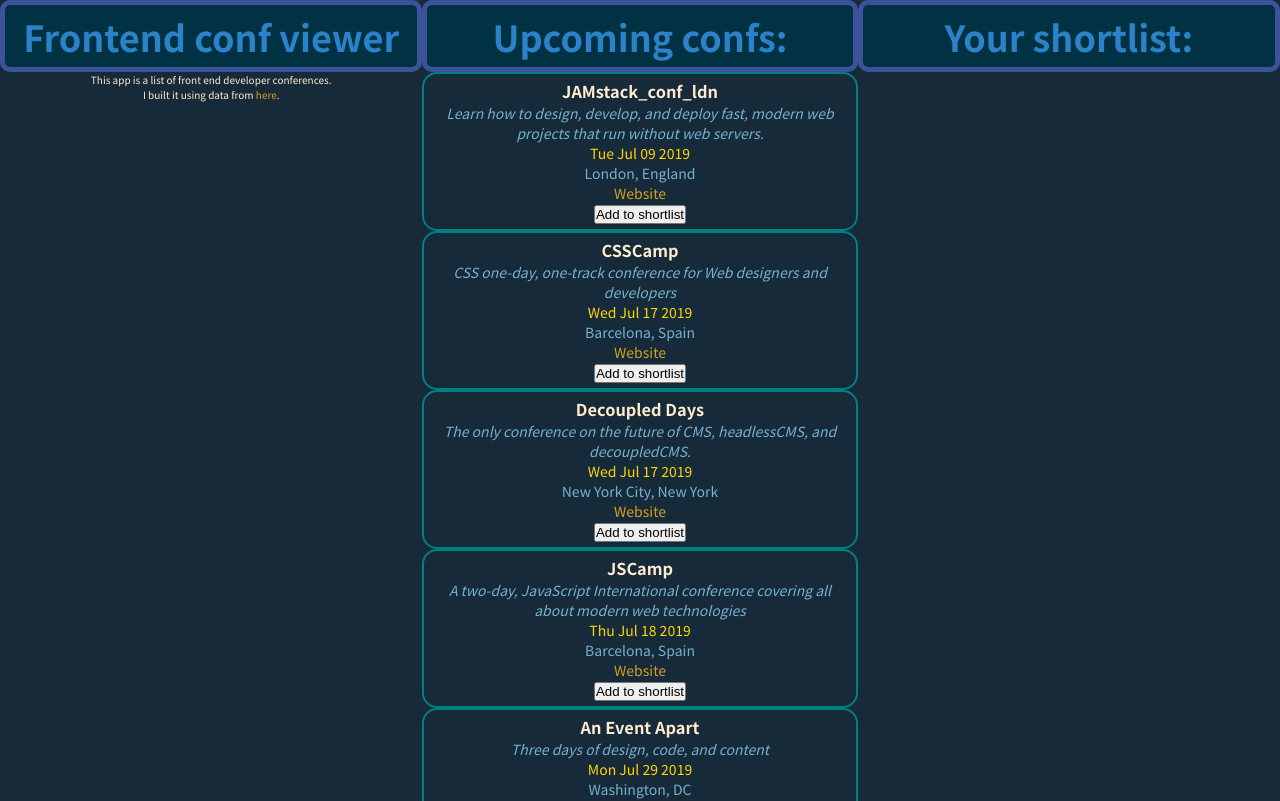
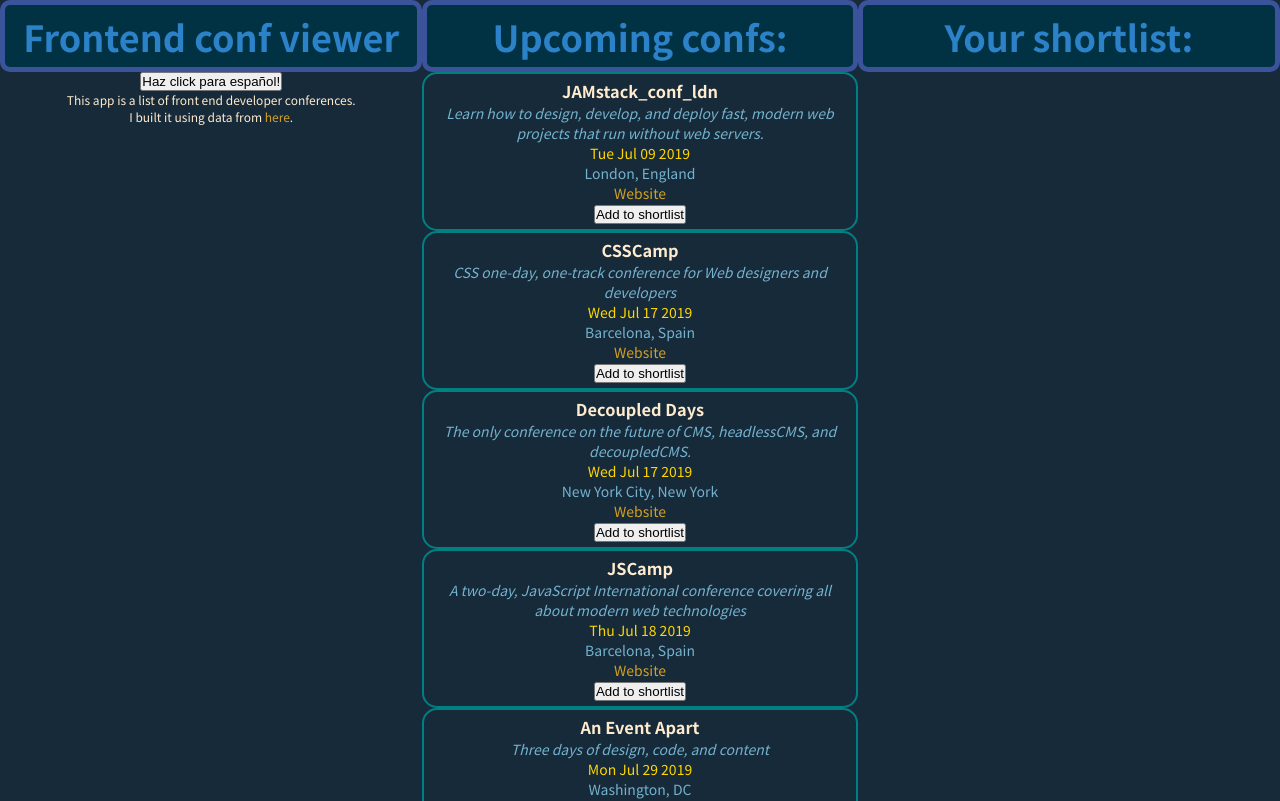
Before and after one commit to willworth/reactfrontendconferenceviewer, a React (Create React App) app: page / in a window 1280 px wide. Shown: the top 801 px of the page. Built offline with nearby package versions, Linux system fonts and the light colour scheme.

Commit message:
lang toggle

```diff
--- /dev/null
+++ b/src/EnglishIntro.js
@@ -0,0 +1,15 @@
+import React, { Component } from "react";
+
+export default class EnglishIntro extends Component {
+  render() {
+    return (
+      <div>
+        <p>This app is a list of front end developer conferences. </p>
+        <p>
+          I built it using data from{" "}
+          <a href="https://conferences.css-tricks.com/">here</a>.{" "}
+        </p>
+      </div>
+    );
+  }
+}
--- a/src/Intro.js
+++ b/src/Intro.js
@@ -1,17 +1,35 @@
-import React from "react";
+import React, { Component } from "react";
 import "./styles/Intro.css";
-function Intro() {
+import EnglishIntro from "./EnglishIntro";
+import SpanishIntro from "./SpanishIntro";
+
+class Intro extends Component {
+  constructor(props) {
+    super(props);
+    this.state = {
+      english: true
+    };
+    this.toggleLang = this.toggleLang.bind(this);
+  }
+
+  toggleLang() {
+    this.setState({
+      english: !this.state.english
+    });
+  }
+
+  render() {
     return (
       <div className="Intro">
         <div className="titleBox">
           <h1>Frontend conf viewer</h1>
         </div>
-      <p>This app is a list of front end developer conferences. </p>
-      <p>
-        I built it using data from{" "}
-        <a href="https://conferences.css-tricks.com/">here</a>.{" "}
-      </p>
+        <button onClick={this.toggleLang}>
+          {this.state.english ? "Haz click para español!" : "Show in English"}
+        </button>
+        <p>{this.state.english ? <EnglishIntro /> : <SpanishIntro />}</p>
       </div>
     );
   }
+}
 export default Intro;
--- /dev/null
+++ b/src/SpanishIntro.js
@@ -0,0 +1,16 @@
+import React, { Component } from "react";
+
+export default class EnglishIntro extends Component {
+  render() {
+    return (
+      <div>
+        <p>Esta applicion es un ejemplo con React.</p>
+        <p>
+          Lo hice con datos de este sito web:{" "}
+          <a href="https://conferences.css-tricks.com/">aqui</a>.{" "}
+          <a href="http://willworth.dev/portfolio">Mi portfolio</a>.{" "}
+        </p>
+      </div>
+    );
+  }
+}
--- a/src/styles/Intro.css
+++ b/src/styles/Intro.css
@@ -5,5 +5,5 @@
   max-width: 700px;
   min-width: 33vw;
   height: 8vh;
-  font-size: 1em;
+  font-size: 1.2em;
 }
```
Also changed, not shown: 1 other file (tests, documents, lock files or other folders). Lines whose indentation alone changed are shown as unchanged.
